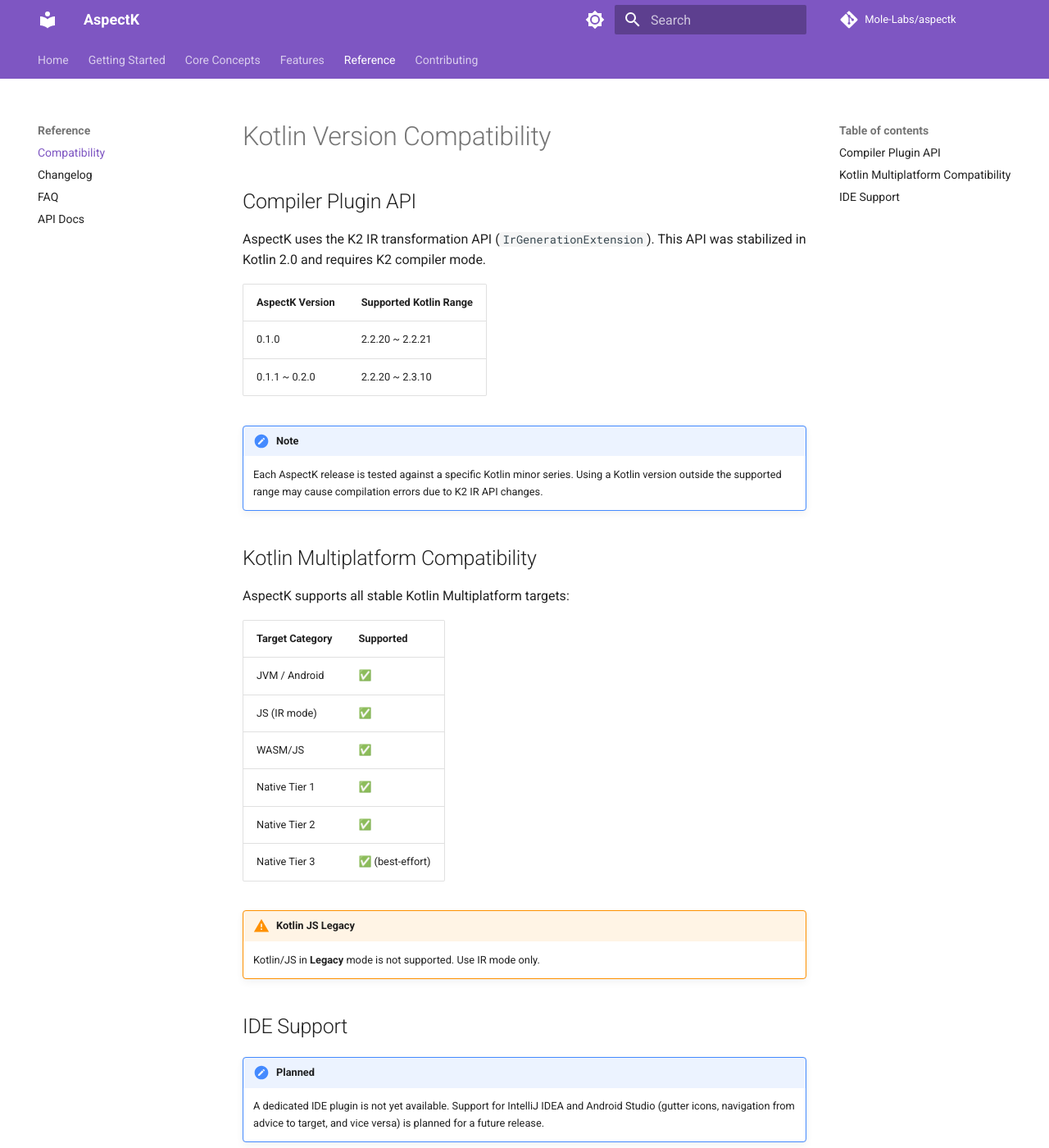
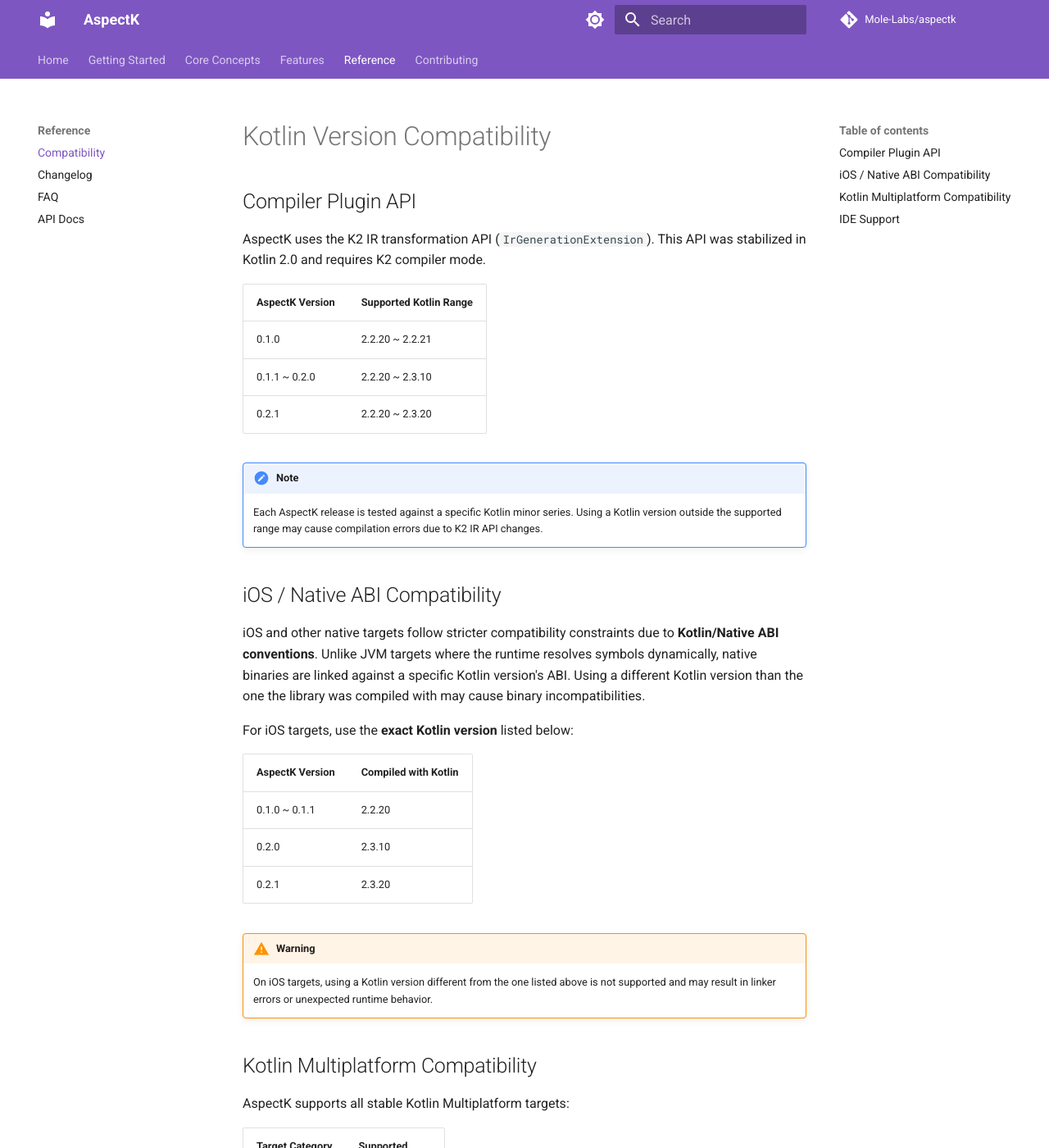
Before and after one commit to Mole-Labs/aspectk, an MkDocs documentation site: the page built from docs/reference/compatibility.md, in a window 1280 px wide and 1400 px high. Shown: the whole window at 82% size. Built offline with MkDocs 1.6.1 and Material for MkDocs 9.7.7, drawn with Linux system fonts in a browser that asks for light colours; comment, search, counter and statistics services are not loaded.

Commit message:
feat: Kotlin 컴파일러 버전에 따른 IR API 호환성 레이어 도입 및 0.2.1 업데이트
Kotlin 컴파일러의 마이너/패치 버전별 IR API 변경 사항을 추상화하여 런타임 안정성을 보장하기 위한 호환성 레이어를 추가하고, 프로젝트 버전을 `0.2.1`로 상향했습니다.

- **`aspectk-core-compat` 모듈 추가**:
    - Kotlin 버전에 따라 달라지는 `IrDeclarationOrigin` 및 기호 분석(Symbol Resolution) API를 추상화하는 `IrCompat` 인터페이스를 도입했습니다.
    - `ServiceLoader`를 통해 실행 환경의 Kotlin 버전에 최적화된 구현체를 동적으로 선택하도록 설계하여 `NoSuchMethodError` 발생을 방지합니다.
    - Kotlin `2.2.20`, `2.3.10`, `2.3.20` 버전에 대응하는 개별 호환성 서브모듈을 구성했습니다.

- **문서 업데이트 및 iOS 호환성 가이드 추가**:
    - `docs/reference/compatibility.md`에 Kotlin `2.3.20` 지원 내용을 추가했습니다.
    - Kotlin/Native ABI 제약으로 인해 iOS 타겟에서 발생할 수 있는 바이너리 호환성 주의 사항과 AspectK 버전별 권장 Kotlin 버전 명세 테이블을 추가했습니다.

- **버전 업데이트**:
    - 프로젝트 버전을 `0.2.0`에서 `0.2.1`로 상향 조정했습니다 (`gradle.properties`, 샘플 프로젝트).

```diff
--- a/docs/reference/compatibility.md
+++ b/docs/reference/compatibility.md
@@ -9,10 +9,27 @@
 |-----------------|----------------------|
 | 0.1.0 | 2.2.20 ~ 2.2.21 |
 | 0.1.1 ~ 0.2.0 | 2.2.20 ~ 2.3.10 |
+| 0.2.1 | 2.2.20 ~ 2.3.20 |
 
 !!! note
     Each AspectK release is tested against a specific Kotlin minor series. Using a Kotlin
     version outside the supported range may cause compilation errors due to K2 IR API changes.
+
+## iOS / Native ABI Compatibility
+
+iOS and other native targets follow stricter compatibility constraints due to **Kotlin/Native ABI conventions**. Unlike JVM targets where the runtime resolves symbols dynamically, native binaries are linked against a specific Kotlin version's ABI. Using a different Kotlin version than the one the library was compiled with may cause binary incompatibilities.
+
+For iOS targets, use the **exact Kotlin version** listed below:
+
+| AspectK Version | Compiled with Kotlin |
+|-----------------|---------------------|
+| 0.1.0 ~ 0.1.1 | 2.2.20 |
+| 0.2.0 | 2.3.10 |
+| 0.2.1 | 2.3.20 |
+
+!!! warning
+    On iOS targets, using a Kotlin version different from the one listed above is not supported
+    and may result in linker errors or unexpected runtime behavior.
 
 ## Kotlin Multiplatform Compatibility
 
```
Also changed, not shown: aspectk-core-compat/README.md (added, +62 -0 lines), 2 other files.
